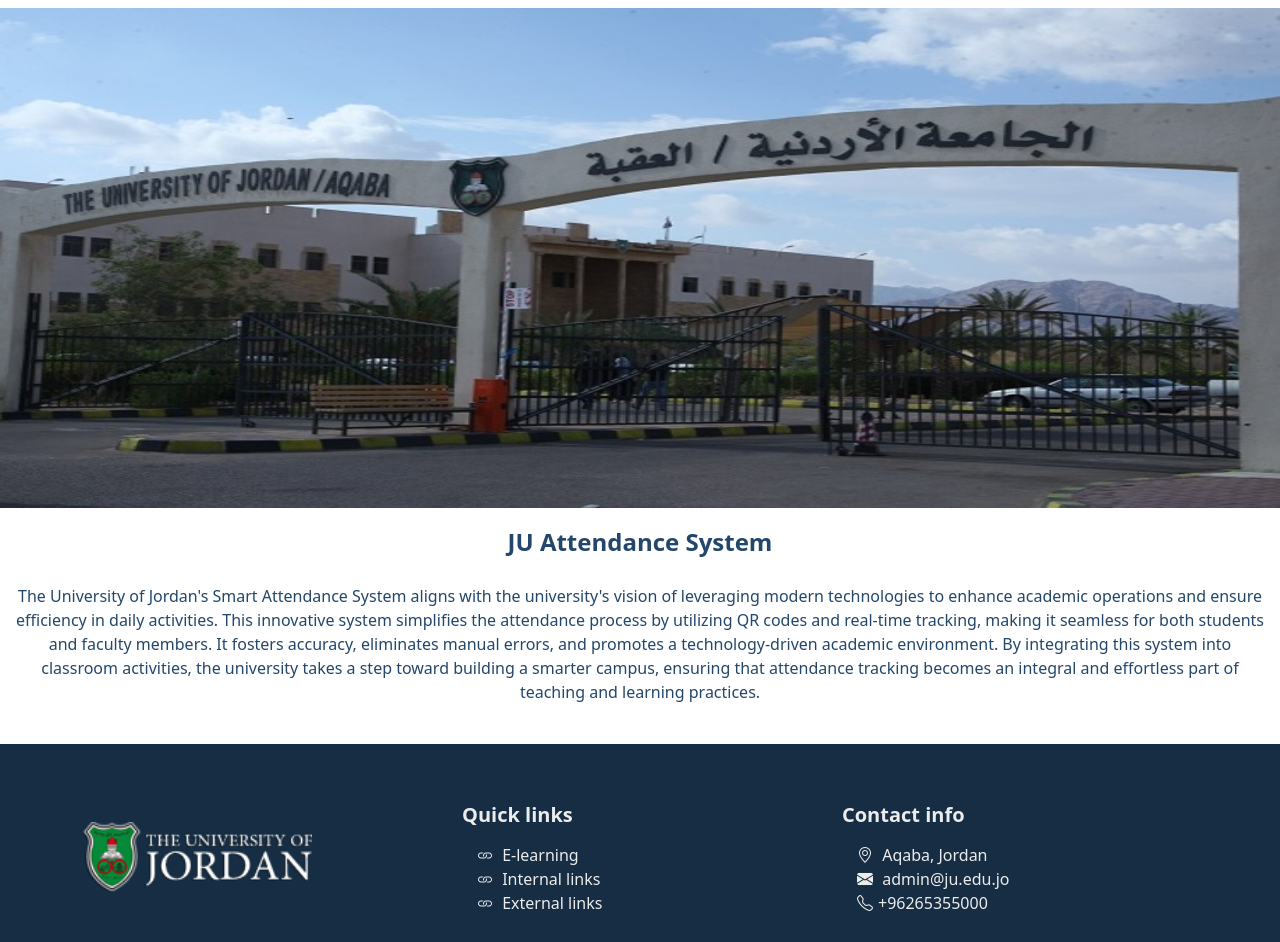
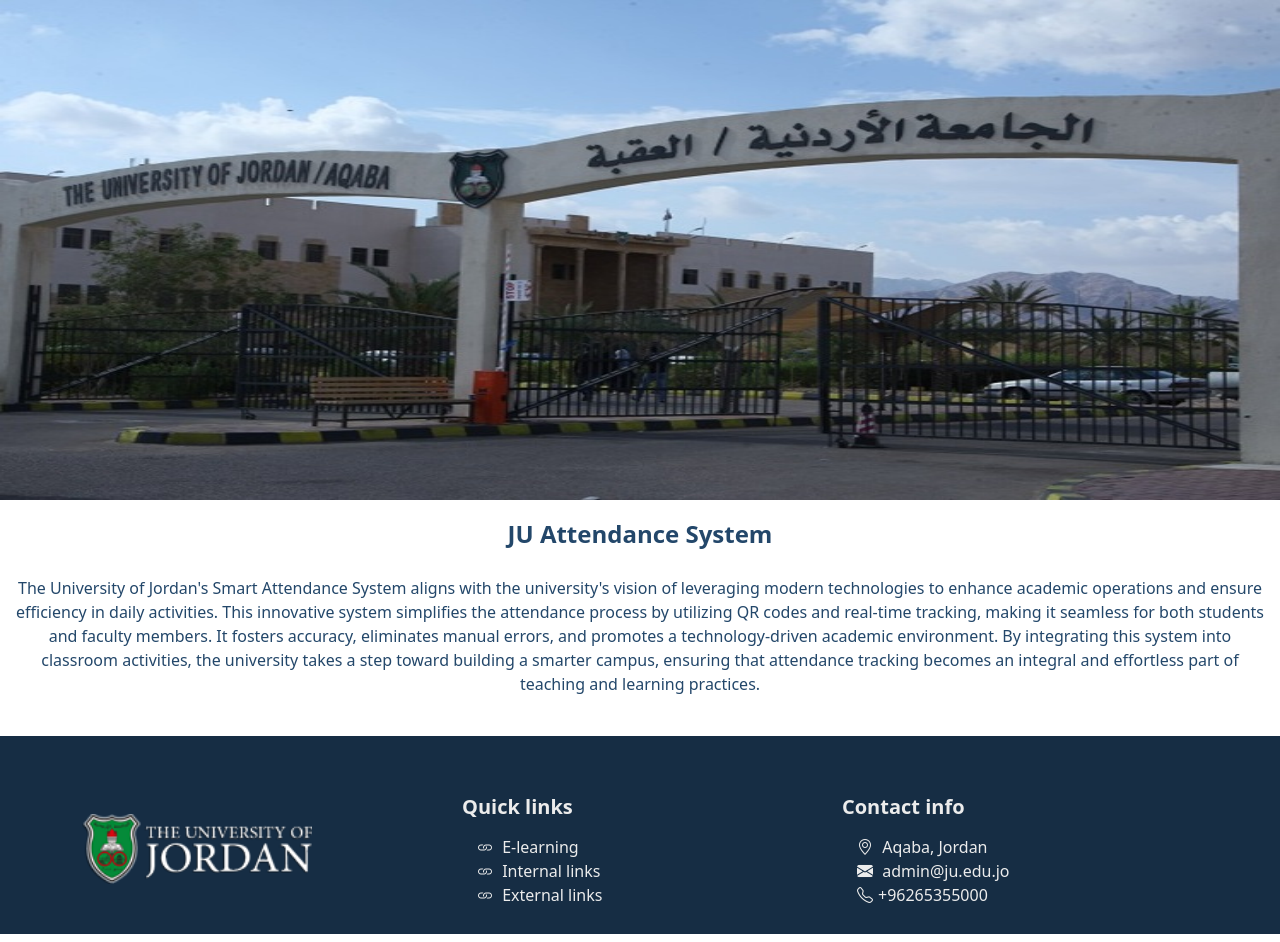
Before and after one commit to Moha-hub-geldroid/testflaskformohammad, a Flask app: page / in a window 1280 px wide. Shown: the part 68-1010 px from the top of the page. Run offline with Flask 3, Linux system fonts and the light colour scheme.

Commit message:
Update home.html

```diff
--- a/AttendanceProject/templates/home.html
+++ b/AttendanceProject/templates/home.html
@@ -1,7 +1,7 @@
 {% extends "layout.html" %}
 {% block content %}
 <link rel="stylesheet" href="{{ url_for('static', filename='home.css') }}">
-<div class="container-fluid px-0" id="base-info" style="margin-top:76px;">
+<div class="container-fluid px-0" id="base-info" style="margin-top:68px;">
 <img src="{{url_for('static',filename='thumb.jpg')}}" class="thumbnail">
 <center>
     <div class="container-fluid mt-3 mb-3">
```
